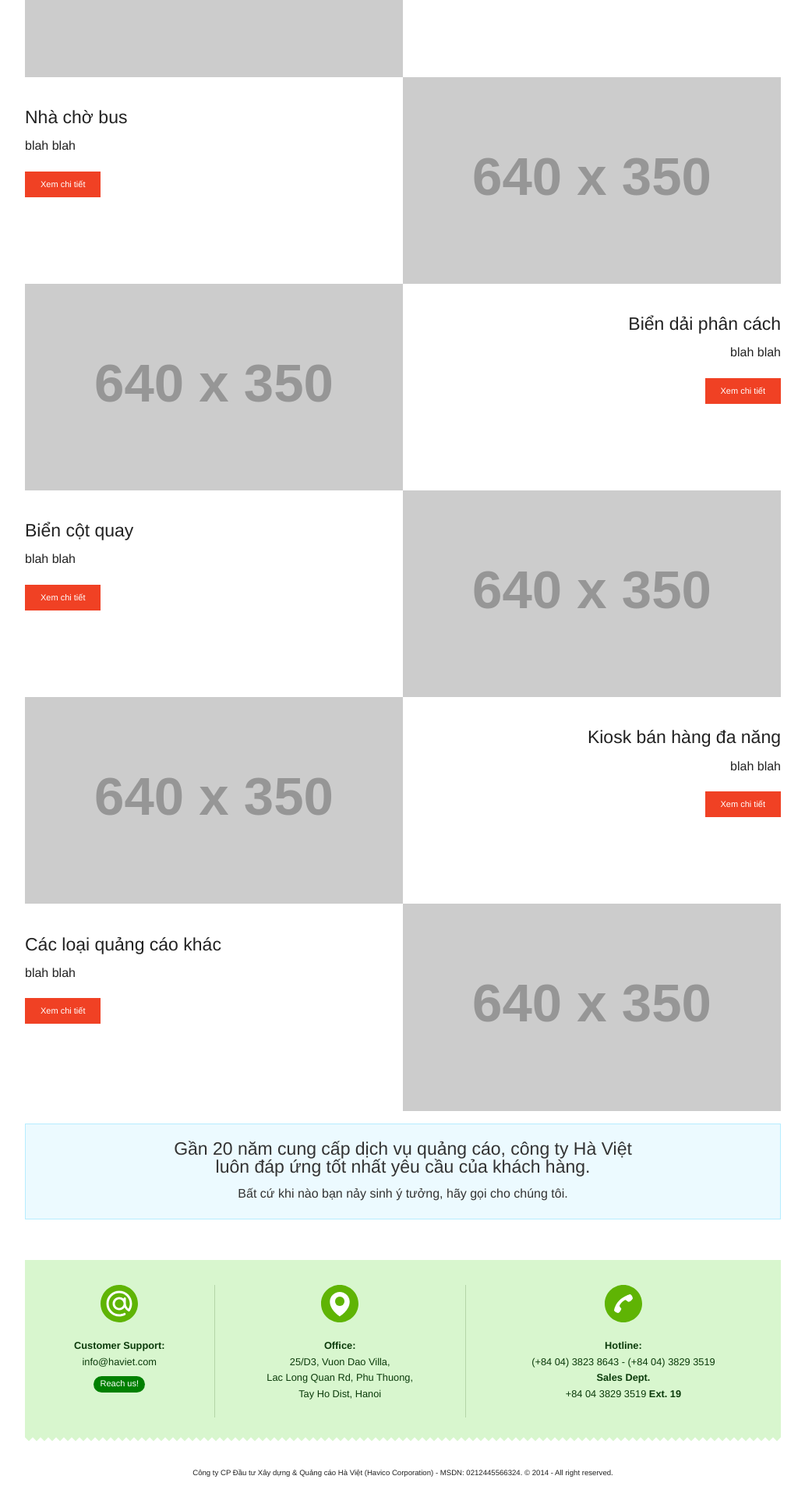
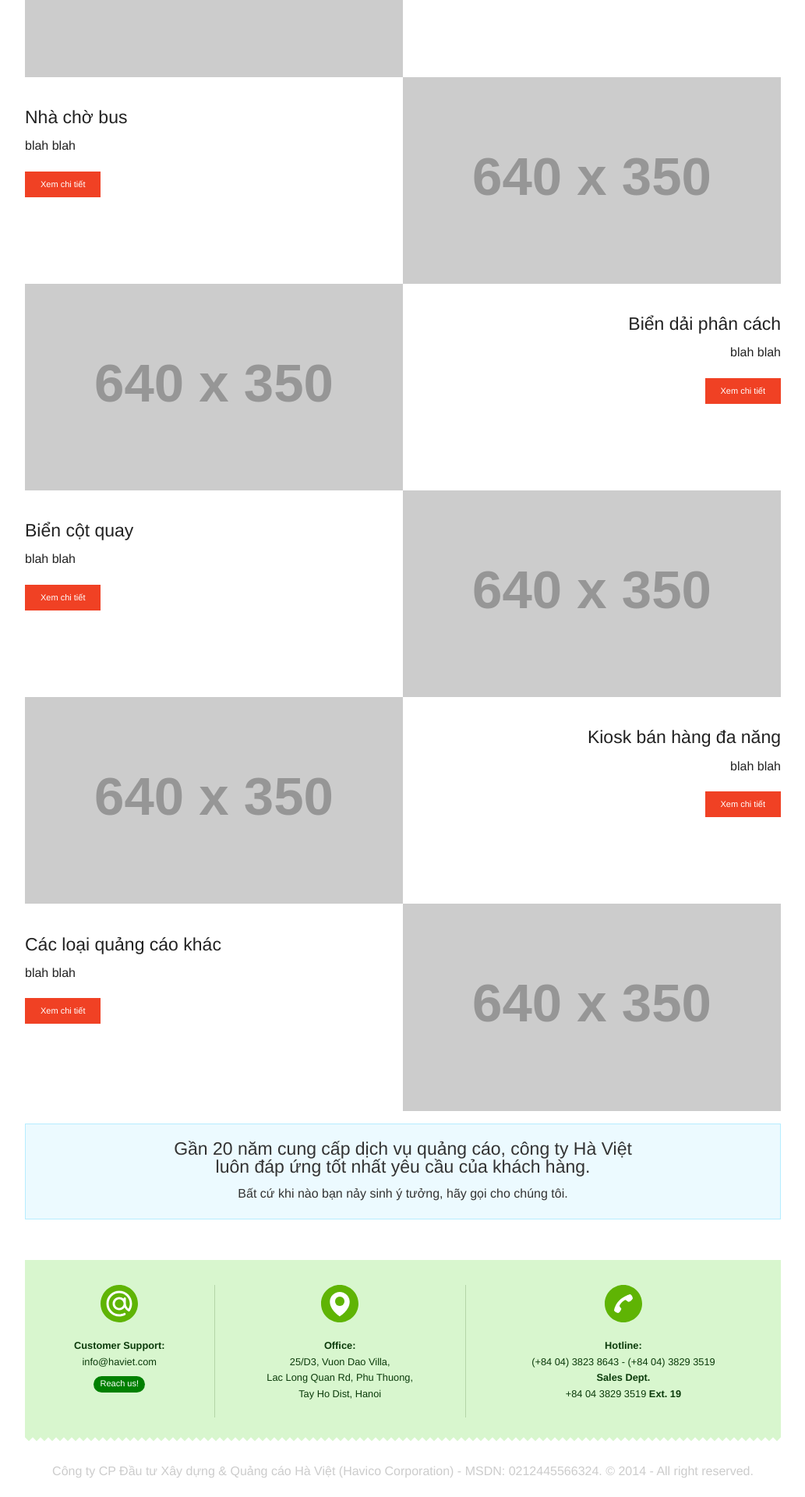
Before and after one commit to haviet/static-on-foundation, a Jekyll site: the page built from index.html, in a window 1280 px wide. Shown: the part 1151-3071 px from the top of the page at 78% size, without its empty margins (123-1156 px from the left). Built offline with Jekyll 4.4.1, drawn with Linux system fonts in a browser that asks for light colours.

Commit message:
Update footer.html

```diff
--- a/_includes/footer.html
+++ b/_includes/footer.html
@@ -64,8 +64,8 @@
   		<div style="background: url('{{ site.baseurl }}/sdk-img/footer-bg-01.png') repeat-x top left;">
   		<!-- {% if site.description & site.admin-email %}<p><small>&copy; Copyright. {{ site.description }} - {{ site.admin-email }}</small></p>{% endif %} -->
   		<br><br>
-  		<p class="text-centered">
-  		<small>Công ty CP Đầu tư Xây dựng & Quảng cáo Hà Việt (Havico Corporation) - MSDN: 0212445566324. &copy; 2014 - All right reserved.</small>
+  		<p class="text-centered closing-line" style="color:#ccc;">
+	  		Công ty CP Đầu tư Xây dựng & Quảng cáo Hà Việt (Havico Corporation) - MSDN: 0212445566324. &copy; 2014 - All right reserved.
   		</p>
   		</div>
   	</div>
```
